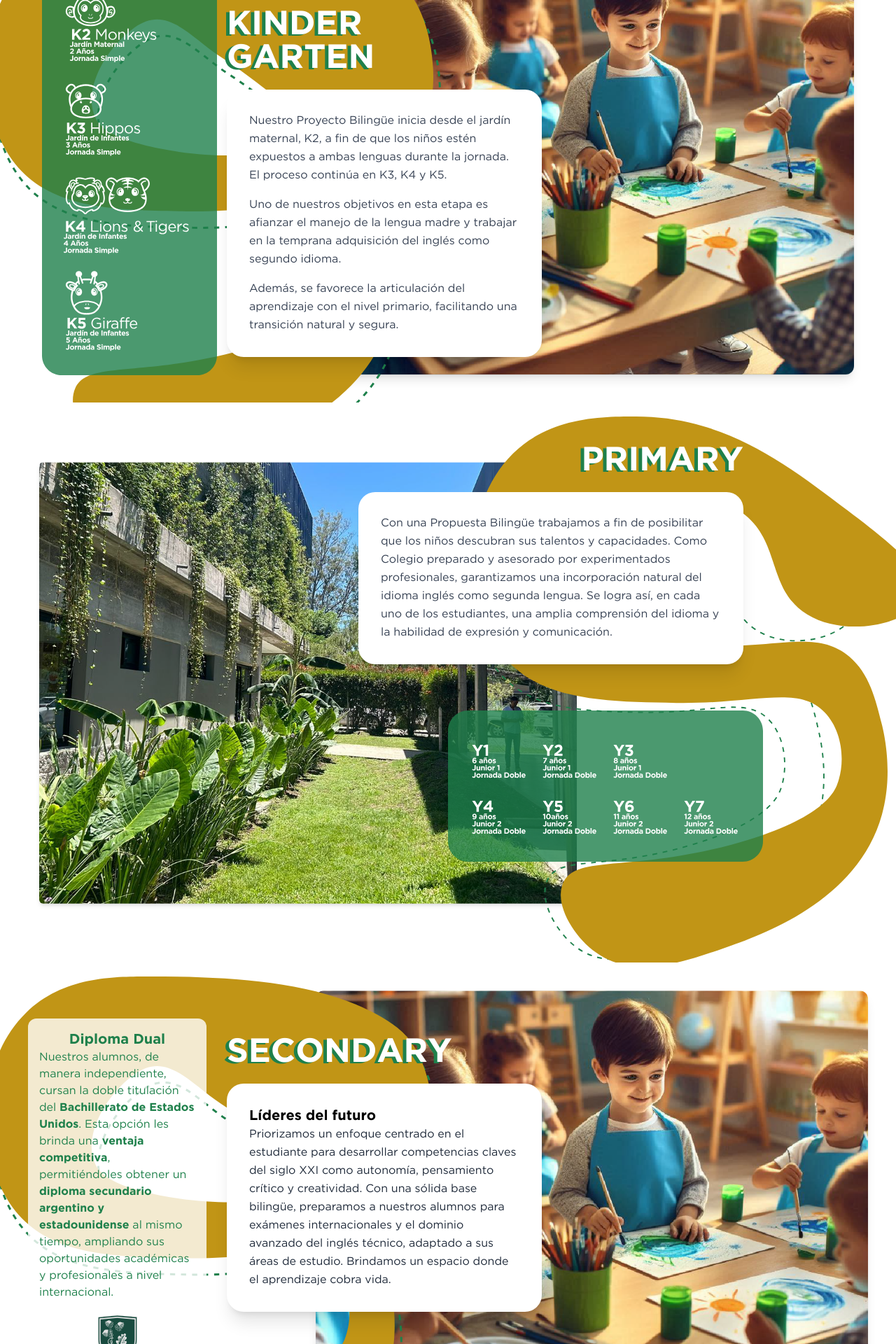
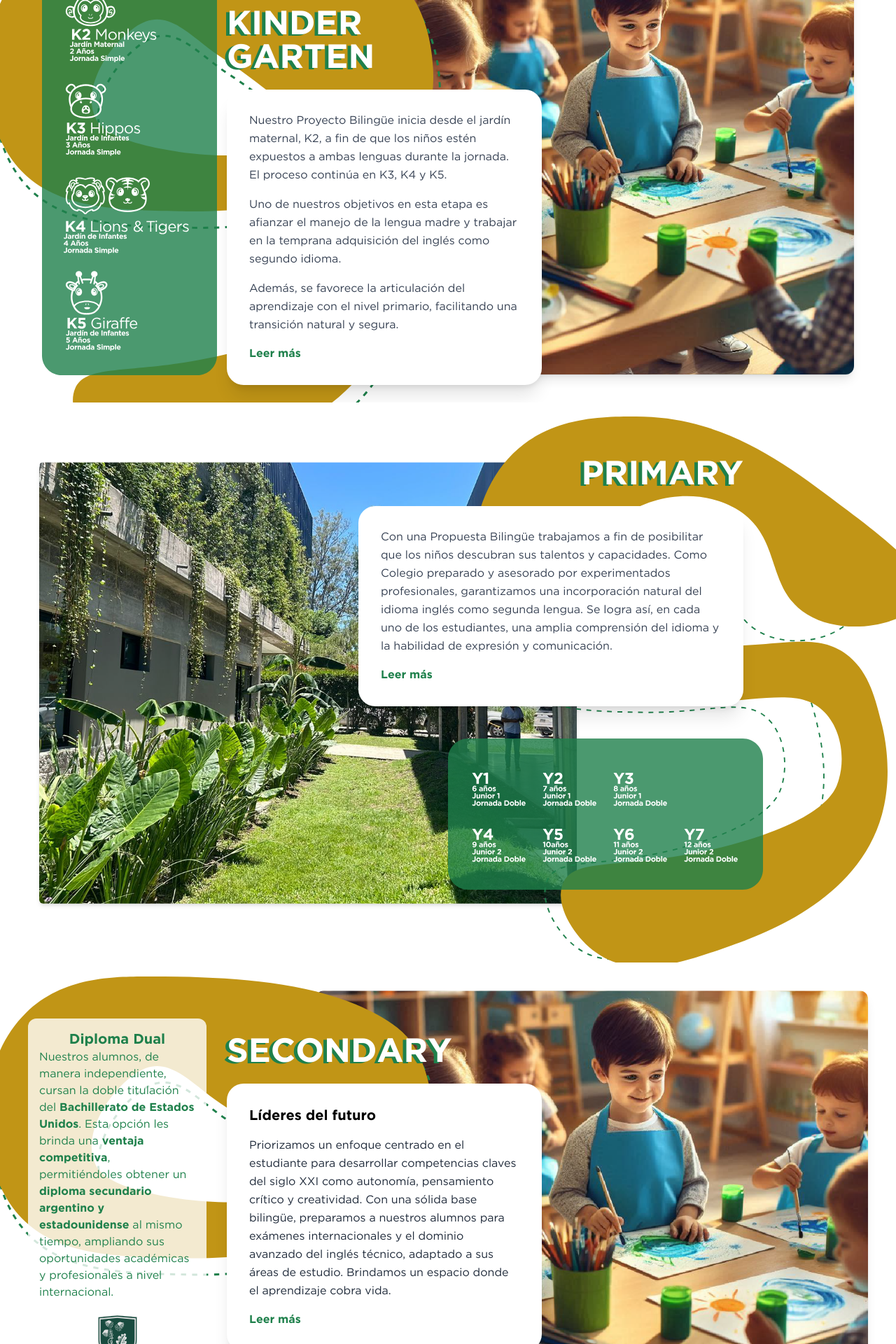
Before and after one commit to LautaroPairuna/San-Isidro-College, a Next.js app: page /academicos in a window 1280 px wide. Shown: the part 920-2840 px from the top of the page at 70% size. Built offline with nearby package versions, Linux system fonts and the light colour scheme.

Commit message:
fix: Actualizar enlace de "Leer más" en la sección de Deportes a la página de Vida Estudiantil

```diff
--- a/src/app/academicos/page.tsx
+++ b/src/app/academicos/page.tsx
@@ -58,7 +58,7 @@ export default function VidaEstudiantilPage() {
               Con variados recursos gráficos y audiovisuales, dinámicas grupales y de expresión, exposiciones, juegos, dramatizaciones, canciones, cuentos, etc., la etapa expresiva y productiva, se fortalece, afianza y nutre permanentemente.
             </p>
             <div className="text-left mt-5">
-              <Link href="/vida-estudiantil-mas-info">
+              <Link href="/academicos-mas-info">
                 <span className="text-[#1e804b] font-semibold hover:underline cursor-pointer">
                   Leer más
                 </span>
@@ -74,7 +74,7 @@ export default function VidaEstudiantilPage() {
               Con variados recursos gráficos y audiovisuales, dinámicas grupales y de expresión, exposiciones, juegos, dramatizaciones, canciones, cuentos, etc., la etapa expresiva y productiva, se fortalece, afianza y nutre permanentemente.
             </p>
             <div className="text-left mt-5">
-              <Link href="/vida-estudiantil-mas-info">
+              <Link href="/academicos-mas-info">
                 <span className="text-[#1e804b] font-semibold hover:underline cursor-pointer">
                   Leer más
                 </span>
@@ -119,16 +119,21 @@ export default function VidaEstudiantilPage() {
                 <h2 className="text-5xl font-bold text-white text-left text-shadow-bold mb-5">
                   KINDER<br />GARTEN
                 </h2>
-                <div className="bg-white shadow-xl rounded-3xl p-8">
+                <div className="bg-white shadow-xl rounded-3xl p-8 space-y-4">
                   <p className="text-gray-700 leading-relaxed">
                     Nuestro Proyecto Bilingüe inicia desde el jardín maternal, K2, a fin de que los niños estén expuestos a ambas lenguas durante la jornada. El proceso continúa en K3, K4 y K5.
                   </p>
-                  <p className="mt-4 text-gray-700 leading-relaxed">
+                  <p className="text-gray-700 leading-relaxed">
                     Uno de nuestros objetivos en esta etapa es afianzar el manejo de la lengua madre y trabajar en la temprana adquisición del inglés como segundo idioma.
                   </p>
-                  <p className="mt-4 text-gray-700 leading-relaxed">
+                  <p className="text-gray-700 leading-relaxed">
                     Además, se favorece la articulación del aprendizaje con el nivel primario, facilitando una transición natural y segura.
                   </p>
+                  <Link href="/academicos-mas-info#kindergarten">
+                    <span className="text-[#1e804b] font-semibold hover:underline cursor-pointer">
+                      Leer más
+                    </span>
+                  </Link>
                 </div>
               </div>
               <Image
@@ -151,16 +156,21 @@ export default function VidaEstudiantilPage() {
             {/* Versión Móvil */}
             <div className="block lg:hidden w-full px-4 mt-32">
               <div className="relative z-10">
-                <h2 className="text-5xl font-bold text-left mb-5 text-shadow-bold-movil">
+                <h2 className="text-5xl font-bold text-left mb-5 text-shadow-bold-movil space-y-4">
                   KINDER<br />GARTEN
                 </h2>
-                <div className="bg-white shadow-xl rounded-3xl p-6">
+                <div className="bg-white shadow-xl rounded-3xl p-6 space-y-4">
                   <p className="text-gray-700 leading-relaxed">
                     Nuestro Proyecto Bilingüe inicia desde el jardín maternal, K2, a fin de que los niños estén expuestos a ambas lenguas durante la jornada. El proceso continúa en K3, K4 y K5.
                   </p>
-                  <p className="mt-4 text-gray-700 leading-relaxed">
+                  <p className=" text-gray-700 leading-relaxed">
                     Uno de nuestros objetivos es fortalecer el manejo de la lengua materna y facilitar la adquisición temprana del inglés.
                   </p>
+                  <Link href="/academicos-mas-info#kindergarten">
+                    <span className="text-[#1e804b] font-semibold hover:underline cursor-pointer">
+                      Leer más
+                    </span>
+                  </Link>
                 </div>
               </div>
               <div className="absolute -top-5 -left-30 w-[550px] z-0">
@@ -217,18 +227,23 @@ export default function VidaEstudiantilPage() {
               />
             </div>
             {/* Bloque con texto "PRIMARY" */}
-            <div className="absolute 2xl:top-45 2xl:left-[40%] top-15 left-[40%] w-[550px] z-20">
+            <div className="absolute 2xl:top-[50%] 2xl:left-[40%] top-[10%] left-[40%] w-[550px] z-20">
               <h2 className="text-5xl font-bold text-white text-end text-shadow-bold mb-5">
                 PRIMARY
               </h2>
-              <div className="bg-white shadow-xl rounded-3xl p-8">
+              <div className="bg-white shadow-xl rounded-3xl p-8 space-y-4">
                 <p className="text-gray-700 leading-relaxed">
                   Con una Propuesta Bilingüe trabajamos a fin de posibilitar que los niños descubran sus talentos y capacidades. Como Colegio preparado y asesorado por experimentados profesionales, garantizamos una incorporación natural del idioma inglés como segunda lengua. Se logra así, en cada uno de los estudiantes, una amplia comprensión del idioma y la habilidad de expresión y comunicación.
                 </p>
+                <Link href="/academicos-mas-info#primary">
+                  <span className="text-[#1e804b] font-semibold hover:underline cursor-pointer">
+                    Leer más
+                  </span>
+                </Link>
               </div>
             </div>
             {/* Columna Derecha: Iconos */}
-            <div className="absolute col-span-4 flex items-center justify-center z-20 top-[55%] left-[50%]">
+            <div className="absolute col-span-4 flex items-center justify-center z-20 top-[60%] left-[50%]">
               <Image
                 src="/images/cuadro-primary.svg"
                 alt="Sección de iconos y estadísticas"
@@ -254,10 +269,15 @@ export default function VidaEstudiantilPage() {
             <h2 className="text-5xl font-bold text-left mb-5 mt-10 text-shadow-bold-movil">
               PRIMARY
             </h2>
-            <div className="bg-white shadow-xl rounded-3xl p-6 mb-6">
+            <div className="bg-white shadow-xl rounded-3xl p-6 mb-6 space-y-4">
               <p className="leading-relaxed text-gray-800">
                 Con una Propuesta Bilingüe trabajamos a fin de posibilitar que los niños descubran sus talentos y capacidades. Como Colegio preparado y asesorado por experimentados profesionales, garantizamos una incorporación natural del idioma inglés como segunda lengua. Se logra así, en cada uno de los estudiantes, una amplia comprensión del idioma y la habilidad de expresión y comunicación.
               </p>
+              <Link href="/academicos-mas-info#primary">
+                <span className="text-[#1e804b] font-semibold hover:underline cursor-pointer">
+                  Leer más
+                </span>
+              </Link>
             </div>
             <Image
               src="/images/cuadro-primary.svg"
@@ -283,18 +303,23 @@ export default function VidaEstudiantilPage() {
         <div className="hidden lg:block">
           <div className="grid grid-cols-12 gap-8 2xl:max-w-[1400px] max-w-[1200px] mx-auto">
             {/* Columna Izquierda: Texto */}
-            <div className="col-span-4 relative flex flex-col justify-center">
-              <div className="absolute top-[10%] left-[75%] w-[450px] z-20">
+            <div className="col-span-4 relative">
+              <div className="absolute top-[10%] left-[75%] w-[450px] z-20 flex flex-col justify-center">
                 <h2 className="text-5xl font-bold text-white text-left text-shadow-bold mb-5">
                   SECONDARY
                 </h2>
-                <div className="bg-white shadow-xl rounded-3xl p-8">
+                <div className="bg-white shadow-xl rounded-3xl p-8 space-y-4">
                   <h4 className="font-bold text-xl">
                     Líderes del futuro
                   </h4>
                   <p className="leading-relaxed text-gray-800">
                     Priorizamos un enfoque centrado en el estudiante para desarrollar competencias claves del siglo XXI como autonomía, pensamiento crítico y creatividad. Con una sólida base bilingüe, preparamos a nuestros alumnos para exámenes internacionales y el dominio avanzado del inglés técnico, adaptado a sus áreas de estudio. Brindamos un espacio donde el aprendizaje cobra vida.
                   </p>
+                  <Link href="/academicos-mas-info#secondary">
+                    <span className="text-[#1e804b] font-semibold hover:underline cursor-pointer">
+                      Leer más
+                    </span>
+                  </Link>
                 </div>
               </div>
               <div className="absolute 2xl:top-40 2xl:-left-20 top-10 left-0 2xl:w-[355px] w-[255px] z-20 bg-white/80 p-4 rounded-xl text-[#1e804b]">
@@ -349,13 +374,18 @@ export default function VidaEstudiantilPage() {
             <h2 className="text-5xl font-bold text-left text-shadow-bold-movil mb-5 mt-10">
               SECONDARY
             </h2>
-            <div className="bg-white shadow-xl rounded-3xl p-6 mb-6">
+            <div className="bg-white shadow-xl rounded-3xl p-6 mb-6 space-y-4">
               <h4 className="font-bold text-xl mb-2 text-left">
                 Líderes del futuro
               </h4>
               <p className="leading-relaxed text-gray-800">
                 Priorizamos un enfoque centrado en el estudiante para desarrollar competencias claves del siglo XXI como autonomía, pensamiento crítico y creatividad. Con una sólida base bilingüe, preparamos a nuestros alumnos para exámenes internacionales y el dominio avanzado del inglés técnico, adaptado a sus áreas de estudio. Brindamos un espacio donde el aprendizaje cobra vida.
               </p>
+              <Link href="/academicos-mas-info#secondary">
+                <span className="text-[#1e804b] font-semibold hover:underline cursor-pointer">
+                  Leer más
+                </span>
+              </Link>
             </div>
             <Image
               src="/images/cuadro-primary.svg"
--- a/src/app/vida-estudiantil/page.tsx
+++ b/src/app/vida-estudiantil/page.tsx
@@ -90,7 +90,7 @@ export default function DeportesPage() {
             </p>
             <div className="text-center mt-5">
               <a
-                href="/deportes-mas-info"
+                href="/vida-estudiantil-mas-info"
                 className="text-[#1e804b] font-semibold hover:underline"
               >
                 Leer más
```
